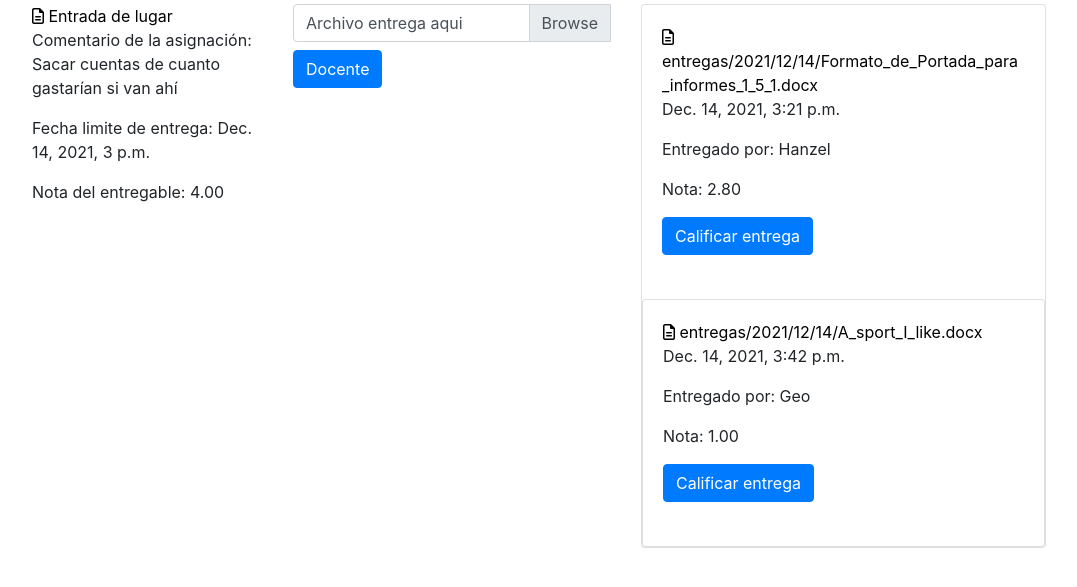
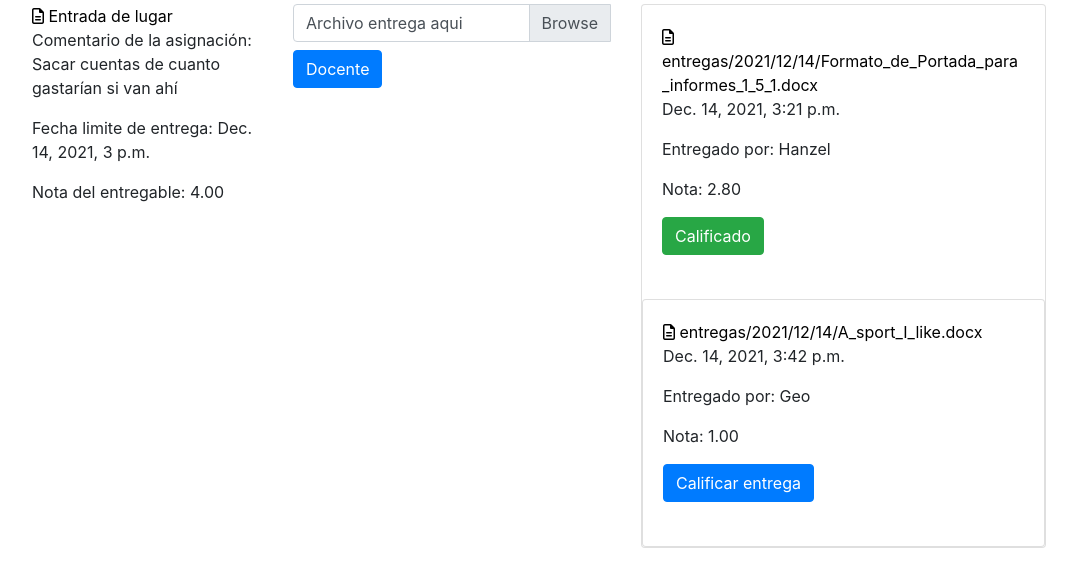
Before and after one commit to HanzelxD778/cs50w-project4, a Django app: page /entregable/16 in a window 1280 px wide. Shown: the part 132-719 px from the top of the page, without its empty margins (101-1178 px from the left). Run offline with Django 3.2, Linux system fonts and the light colour scheme; a user stored in the database is signed in; data comes from the database, SQL or seed files in the repository; both versions use the stored data as it was after the commit; some libraries are stand-ins or nearby versions.

Commit message:
calificar entrega validado nota maxima pero con bug de de que solo califica la primera entrega el docente

```diff
--- a/PortAll50/models.py
+++ b/PortAll50/models.py
@@ -148,7 +148,7 @@ class Entrega(models.Model):
     nota = models.DecimalField(decimal_places=2, max_digits=5, null=True)
     entregable = models.ForeignKey(Entregable, on_delete=CASCADE, related_name="entregas")
     cuenta = models.ForeignKey(User, on_delete=CASCADE, related_name="entregas")
-    ESTADO_ENTREGA = [("0", "No enviada"), ("1", "Enviada")]
+    ESTADO_ENTREGA = [("0", "Sin calificar"), ("1", "Calificado")]
     estado_entrega = models.CharField(choices=ESTADO_ENTREGA, max_length=1, default="0")
 
 
--- a/PortAll50/templates/portall50/entregable.html
+++ b/PortAll50/templates/portall50/entregable.html
@@ -44,7 +44,7 @@
                         {% if envio.estado_entrega == "1" %}
                             <button type="button" class="btn btn-primary mt-2">Entrega realizada</button>
                         {% else %}
-                            <button type="submit" class="btn btn-success">Enviar entrega</button>
+                            <button type="submit" class="btn btn-success mt-2">Enviar entrega</button>
                         {% endif %}
                         {% if not envio %}
                             <button type="submit" class="btn btn-success">Enviar entrega</button>
@@ -67,7 +67,11 @@
                                 {% endif %}
 
                                 <div>
+                                    {% if entre.estado_entrega == "0" %}
                                         <button type="button" class="btn btn-primary" data-toggle="modal" data-target="#calificarEntrega">Calificar entrega</button>
+                                    {% else %}
+                                        <button type="button" class="btn btn-success" data-toggle="modal" data-target="#calificarEntrega">Calificado</button>
+                                    {% endif %}
 
                                     <form method="POST" action="{% url 'calificarEntrega' %}" enctype="multipart/form-data">
                                     {% csrf_token %}
@@ -85,7 +89,7 @@
                                                     </div>
                                                     <div class="modal-body">
                                                         <div class="form-group">
-                                                            <input required type="number" name="nota" class="form-control" placeholder="Nota de la entrega" autocomplete="off" min=0 max=100>
+                                                            <input required type="decimal" name="nota" class="form-control" placeholder="Nota de la entrega" autocomplete="off" min=0 max=100>
                                                         </div>
                                                         <input name='id_entrega' class="form-control" style="background: transparent;  border: none;" type="hidden"
                                                         value="{{entre.id}}" readonly placeholder="Default input">
@@ -104,6 +108,7 @@
                     {% endfor %}
                 {% endif %}
                 {% if user.info_cuenta.tipo == "1" %}
+                    {% if envio.tiempo_entregado %}
                         <a target="_blank" href="{{envio.archivo_entrega.url}}"><i class="far fa-file-alt"></i> {{envio.archivo_entrega}}</a>
                         <p>{{envio.tiempo_entregado}}</p>
 
@@ -140,6 +145,8 @@
                                 </div>
                             </form>
                         </div>
+                    {% endif %}
+
 
                     {% if envio.nota %}
                         <p>Nota: {{envio.nota}}</p>
--- a/PortAll50/views.py
+++ b/PortAll50/views.py
@@ -263,7 +263,7 @@ def agregarEntrega(request):
     archivo_entrega = request.FILES.get("archivo_entrega")
     id_entregable = request.POST.get("id_entregable")
     id_cuenta = request.POST.get("id_cuenta")
-    estado_entrega = "1"
+    estado_entrega = "0"
 
     entregable = Entregable.objects.get(id=id_entregable)
 
@@ -360,7 +360,12 @@ def calificarEntrega(request):
 
     entrega = Entrega.objects.get(id=id_entrega)
 
+    if Decimal(nota) > entrega.entregable.nota:
+        return redirect("/portall", messages.error(request, "No se puede poner esa calificación porque super la nota del entregable"))
+
     entrega.nota = nota
+
+    entrega.estado_entrega = "1"
 
     entrega.save()
 
```
Also changed, not shown: PortAll50/migrations/0030_alter_entrega_estado_entrega.py (added), db.sqlite3, 2 other files. Lines whose indentation alone changed are shown as unchanged.
